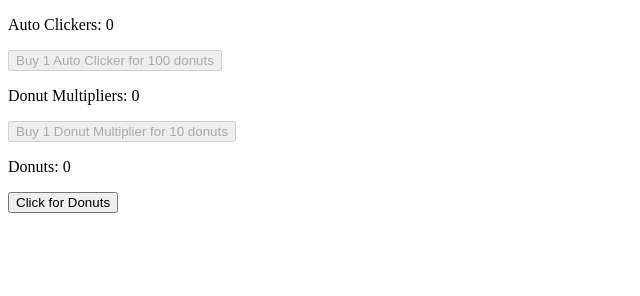
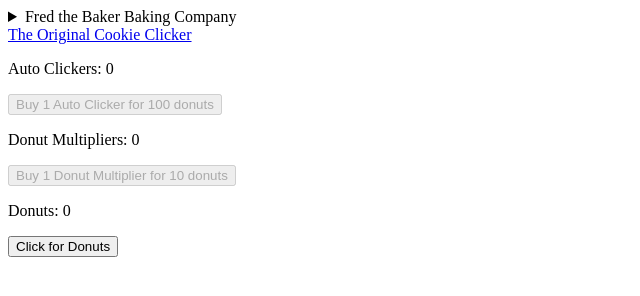
Before and after one commit to JamieCBarr/donut-clicker, a website built with Parcel: page index.html in a window 1280 px wide. Shown: the whole page, without its empty margins (0-640 px from the left). Built offline with nearby package versions, Linux system fonts and the light colour scheme.

Commit message:
created header with company info and original game link

```diff
--- a/index.html
+++ b/index.html
@@ -8,6 +8,17 @@
   </head>
   <body>
     <div class="container">
+      <header>
+        <details><summary>Fred the Baker Baking Company</summary>
+          Fred the Baker established his world famous Baking Company in 1977.
+          Starting with just one modest shop overlooking the Kern River,
+          in Bakersfield, CA, Fred the Baker Baking Company
+          has since expanded to 97 locations across the U.S. as well as
+          shops in 15 countries across 4 continents.
+        </details>
+        <a href="https://orteil.dashnet.org/cookieclicker/" target="_blank">The Original Cookie Clicker</a>
+      </header>
+
       <main>
         <section class="itemSection" id="autoClickerSection">
           <p class="itemCounter">Auto Clickers: <span id="autoClickerCounter">0</span></p>
```
